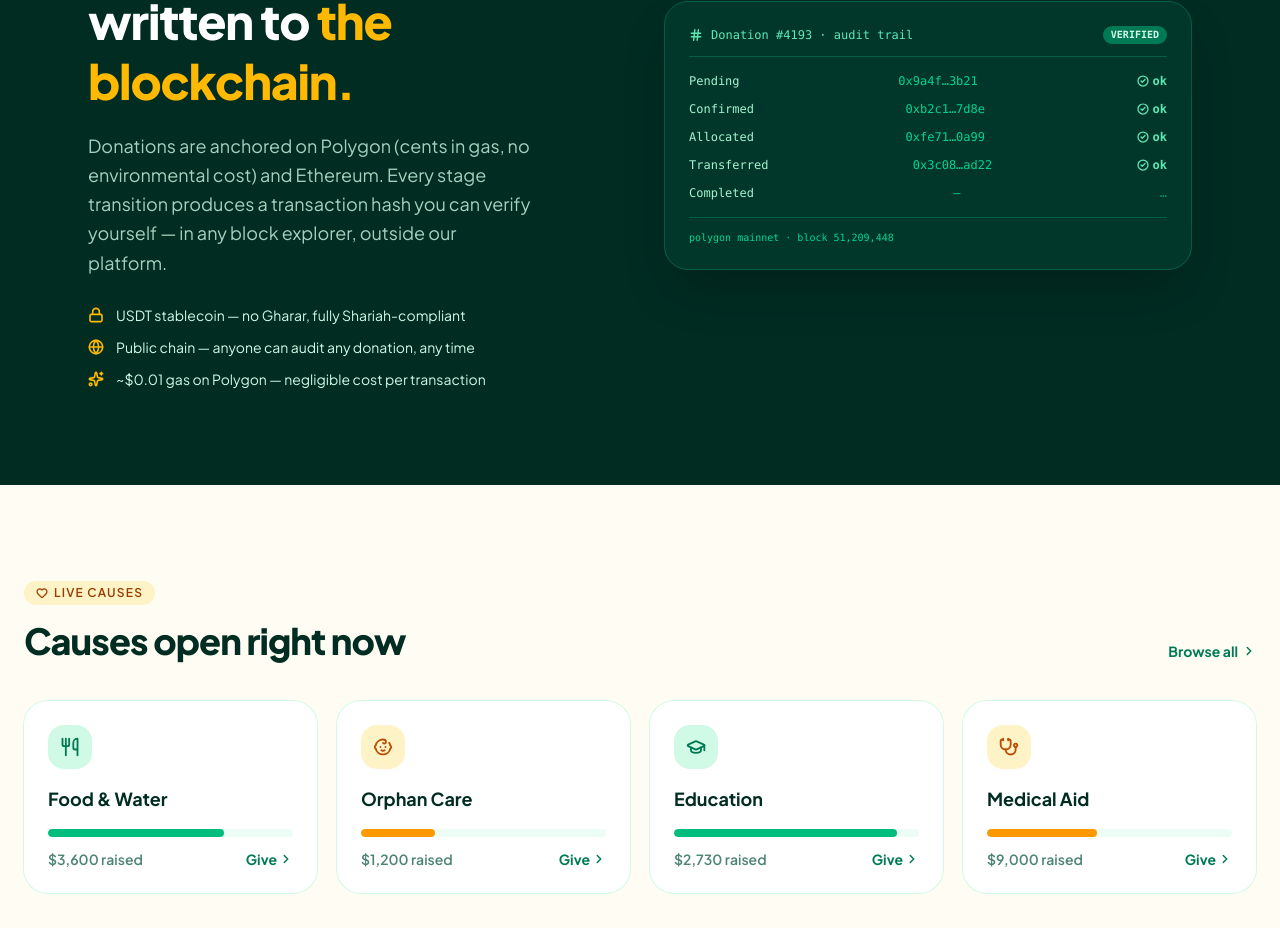
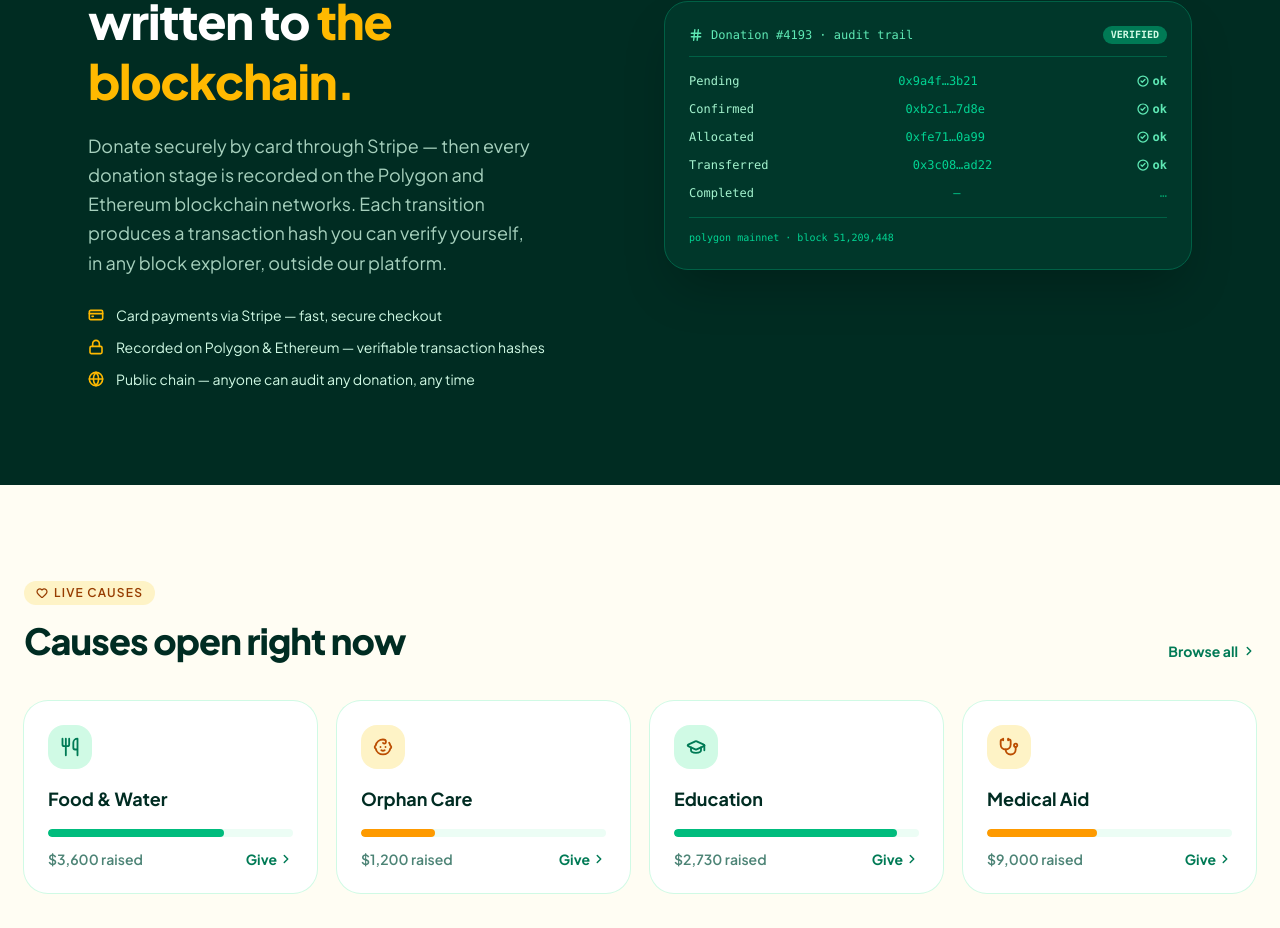
Before and after one commit to donatelink/fyp-donate-link, a Next.js app: page / in a window 1280 px wide. Shown: the part 3199-4127 px from the top of the page. Built offline with nearby package versions, Linux system fonts and the light colour scheme.

Commit message:
Update on-chain section to reflect Stripe card payments + blockchain
Co-Authored-By: Claude Opus 4.8 (1M context) <noreply@anthropic.com>

```diff
--- a/pages/index.jsx
+++ b/pages/index.jsx
@@ -9,6 +9,7 @@ import {
   CheckCircle2,
   ChevronRight,
   Clock,
+  CreditCard,
   Droplets,
   FileText,
   Globe,
@@ -402,22 +403,22 @@ function Blockchain() {
             written to <span className="text-amber-400">the blockchain.</span>
           </h2>
           <p className="mt-5 max-w-md text-lg leading-relaxed text-emerald-100/80">
-            Donations are anchored on Polygon (cents in gas, no environmental cost) and Ethereum.
-            Every stage transition produces a transaction hash you can verify yourself — in any
-            block explorer, outside our platform.
+            Donate securely by card through Stripe — then every donation stage is recorded on the
+            Polygon and Ethereum blockchain networks. Each transition produces a transaction hash
+            you can verify yourself, in any block explorer, outside our platform.
           </p>
           <ul className="mt-7 space-y-3 text-sm text-emerald-100">
             <li className="flex items-start gap-3">
+              <CreditCard size={16} strokeWidth={2.4} className="mt-0.5 shrink-0 text-amber-400" />
+              <span>Card payments via Stripe — fast, secure checkout</span>
+            </li>
+            <li className="flex items-start gap-3">
               <Lock size={16} strokeWidth={2.4} className="mt-0.5 shrink-0 text-amber-400" />
-              <span>USDT stablecoin — no Gharar, fully Shariah-compliant</span>
+              <span>Recorded on Polygon &amp; Ethereum — verifiable transaction hashes</span>
             </li>
             <li className="flex items-start gap-3">
               <Globe size={16} strokeWidth={2.4} className="mt-0.5 shrink-0 text-amber-400" />
               <span>Public chain — anyone can audit any donation, any time</span>
-            </li>
-            <li className="flex items-start gap-3">
-              <Sparkles size={16} strokeWidth={2.4} className="mt-0.5 shrink-0 text-amber-400" />
-              <span>~$0.01 gas on Polygon — negligible cost per transaction</span>
             </li>
           </ul>
         </div>
```
